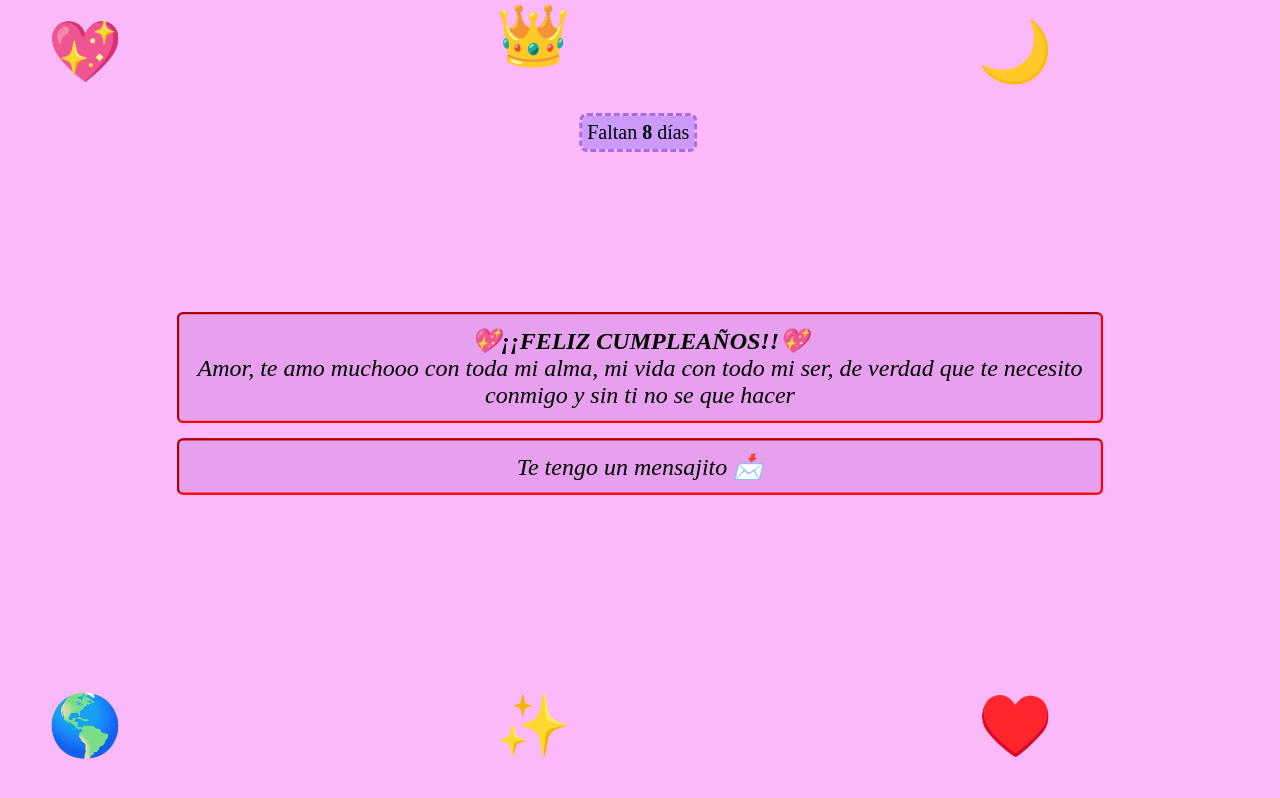
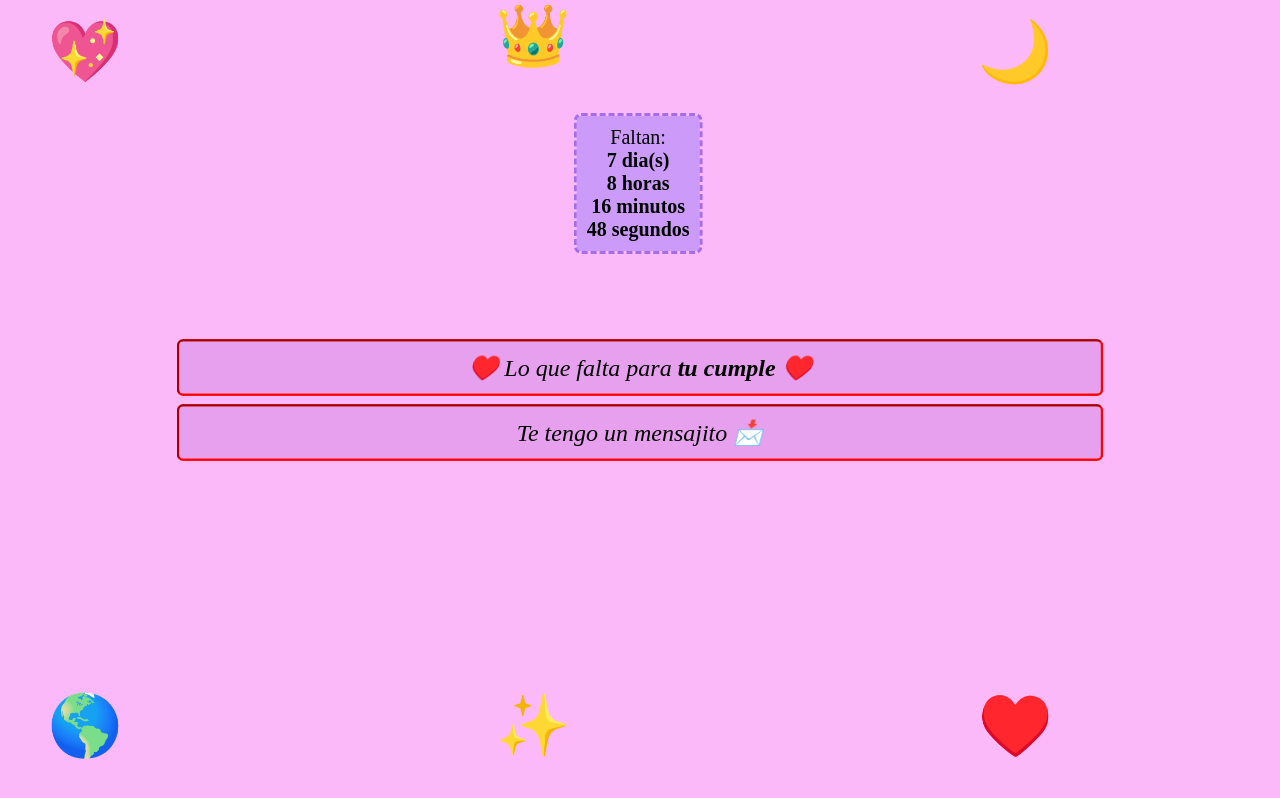
Before and after one commit to SerPawerEs/nov26, a plain HTML site: page index.html in a window 1280 px wide. Drawn offline with Linux system fonts and the light colour scheme.

Commit message:
Add dynamic birthday countdown and update UI
Replaces static birthday message with a dynamic countdown in index.html and script.js. The script now updates the countdown in real time, displays a special message on the birthday, and improves code structure. Also adjusts #contador styling for better appearance and alignment.

```diff
--- a/index.html
+++ b/index.html
@@ -13,7 +13,7 @@
     </div>
 
     <div class="container">
-        <p class="msg"> <strong>💖¡¡FELIZ CUMPLEAÑOS!!💖</strong><br>Amor, te amo muchooo con toda mi alma, mi vida con todo mi ser, de verdad que te necesito conmigo y sin ti no se que hacer</p>
+        <p class="msg" id="intro">Cargando...</p>
         <p class="msg" id="btn">Te tengo un mensajito 📩</p>
     </div>
 
--- a/script.js
+++ b/script.js
@@ -1,28 +1,53 @@
+// ID
 const btn = document.getElementById('btn')
 const card = document.getElementById('card')
 const retourn = document.getElementById('retourn')
 const contador = document.getElementById('contador')
+const intro = document.getElementById('intro')
+const timer = document.getElementById('timer')
+// Elements
+const audio = new Audio('WannaBeYours.mp3');
+const version = '1.1'
+//MSG
+const text = "Que es lo que no entienes sobre lo mucho que te quiero y te necesito? si confias en mi nunca estarás sola en la vida, no es neceasario que te lastimes ni pienses en nadie más que pueda lastimarte, confia en mi, siempre estaré contigo, nunca te haré daño, solo quiero estar contigo porque te amo, tus abrazos son lo mejor que puedo tener en el mundo. Y mi niña como sabes que realmente luego llegará algo mejor? no odies este mundo, mas bien aseguremos un futuro juntos, solo nosotros sin personas que nos juzguen o nos critiquen, y ya perdi la cuenta de cuantas veces te lo he dicho pero igual te lo recuerdo para que no lo olvides:<br><strong>♥️TE AMO♥️</strong>"
+const txt1 = "<strong>💖¡¡FELIZ CUMPLEAÑOS!!💖</strong><br>Amor, te amo muchooo con toda mi alma, mi vida con todo mi ser, de verdad que te necesito conmigo y sin ti no se que hacer"
+const txt2 = "♥️ Lo que falta para <strong>tu cumple</strong> ♥️"
 
-const audio = new Audio('WannaBeYours.mp3');
+/* Pagina 1 */
+
+document.addEventListener('DOMContentLoaded', function(){
+  function TimeUpdate() {
+    //Variables de tiempo
     const hoy = new Date()
     const dia = hoy.getDate()
     const mes = hoy.getMonth()
     const esperado_d = 26
     const esperado_m = 10
-const faltan = esperado_d - dia
-const version = '1.0'
 
-document.addEventListener('DOMContentLoaded', () => {
-  window.addEventListener('load', () => {
-    console.log(`update: ${version}`)
-  })
-})
+    const seg = hoy.getSeconds()
+    const min = hoy.getMinutes()
+    const hora = hoy.getHours()
+    const seg_f = 60-seg
+    const min_f = 60-min
+    const hora_f = 24-hora
+    const dia_f = esperado_d - dia
+    const tiempo_faltante = `<br>${dia_f-1} dia(s)<br>${hora_f} horas<br>${min_f} minutos<br>${seg_f} segundos`
 
-function wait(ms) {
-  return new Promise(resolve => setTimeout(resolve, ms));
+    if (dia == esperado_d && mes == esperado_m){
+      contador.innerHTML = `ES HOY!!`
+      intro.innerHTML = txt1
+    }else{
+      intro.innerHTML = txt2
+      if (mes == esperado_m){
+        if (dia_f != 1) {
+          contador.innerHTML = `Faltan: <strong>${tiempo_faltante}</strong>`
+        }else{
+          contador.innerHTML = `Falta: <strong>${tiempo_faltante}</strong>`
         }
-
-document.addEventListener('DOMContentLoaded', function(){
+      }else{
+        contador.innerHTML = `Meses: ${esperado_m - mes}`
+      }
+    }
     btn.addEventListener('click', () => {
       if (dia == esperado_d && mes == esperado_m){
         window.location.href = 'carta.html'
@@ -30,18 +55,21 @@ document.addEventListener('DOMContentLoaded', function(){
         btn.textContent = "🚫 Todavia no es el momento 🚫"
       }
     })
+  }
+
+  TimeUpdate()
+  setInterval(TimeUpdate, 1000)
 })
+
+
+/* Pagina 2 */
 
 document.addEventListener('DOMContentLoaded', function(){
   retourn.addEventListener('click', () => {
     window.location.href = '/nov26'
   })
-})
 
-document.addEventListener('DOMContentLoaded', function(){
   card.addEventListener('click', () => {
-
-    const text = "Que es lo que no entienes sobre lo mucho que te quiero y te necesito? si confias en mi nunca estarás sola en la vida, no es neceasario que te lastimes ni pienses en nadie más que pueda lastimarte, confia en mi, siempre estaré contigo, nunca te haré daño, solo quiero estar contigo porque te amo, tus abrazos son lo mejor que puedo tener en el mundo. Y mi niña como sabes que realmente luego llegará algo mejor? no odies este mundo, mas bien aseguremos un futuro juntos, solo nosotros sin personas que nos juzguen o nos critiquen, y ya perdi la cuenta de cuantas veces te lo he dicho pero igual te lo recuerdo para que no lo olvides:<br><strong>♥️TE AMO♥️</strong>"
 
     card.innerHTML = text
     card.className = 'txt'
@@ -54,18 +82,11 @@ document.addEventListener('DOMContentLoaded', function(){
       audio.pause()
     }
   })
+
 })
 
+/* General */
+
 document.addEventListener('DOMContentLoaded', function(){
-  if (mes == esperado_m){
-    if (faltan != 0) {
-      if (faltan != 1) {
-        contador.innerHTML = `Faltan <strong>${faltan}</strong> días`
-      }else{
-        contador.innerHTML = `Falta <strong>${faltan}</strong> día`
-      }
-    }else{
-      contador.innerHTML = `¡ES HOY!`
-    }
-  }
+  console.log(`Update: ${version}`)
 })
--- a/style.css
+++ b/style.css
@@ -21,7 +21,7 @@ body{
 #contador{
   outline-style: dashed;
   outline-color: rgb(164, 110, 234);
-  padding: 5px;
+  padding: 10px;
   border-radius: 5px;
   background-color: rgb(204, 155, 250);
   position: absolute;
@@ -29,6 +29,7 @@ body{
   transform: translate(-50%);
   font-size: 20px;
   animation: contador 3s infinite alternate;
+  text-align: center;
 }
 
 @keyframes contador {
```
Lines whose indentation alone changed are shown as unchanged.
